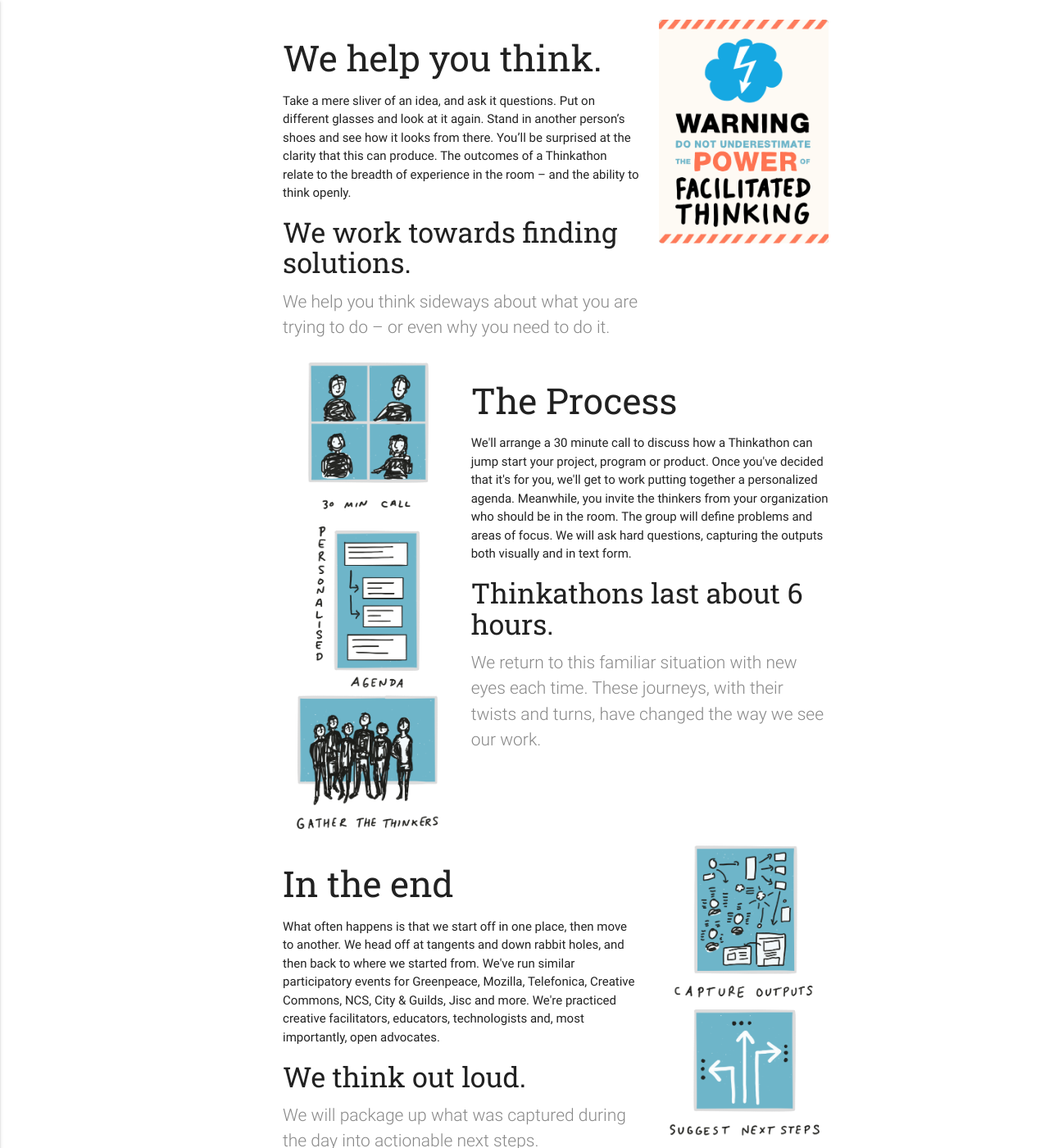
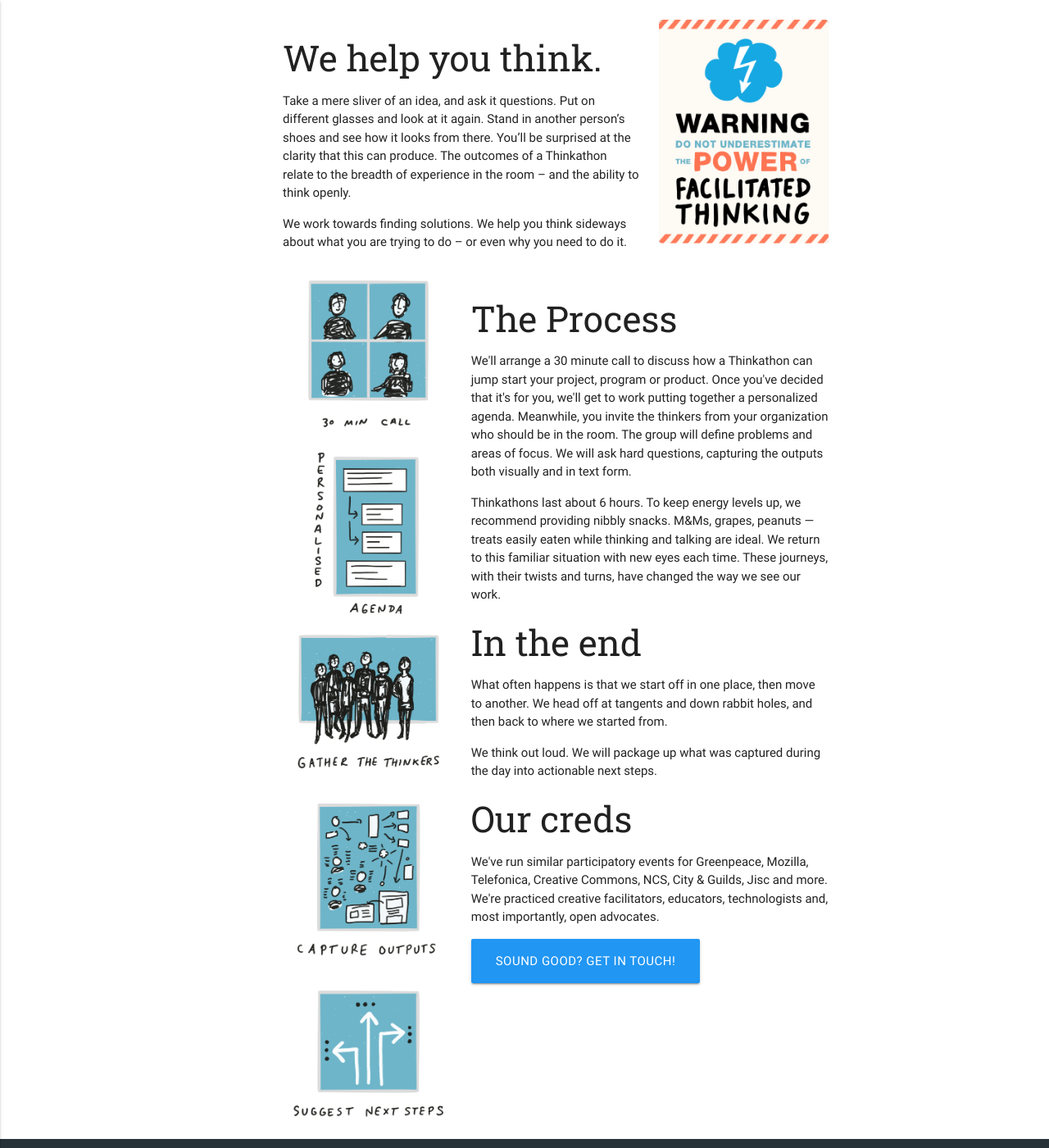
Before and after one commit to weareopen/staging, a Jekyll site: the page built from thinkathon.md, in a window 1280 px wide and 1400 px high, scrolled down 192 px. Shown: the whole window at 82% size. Built offline with Jekyll 4.4.1, drawn with Linux system fonts in a browser that asks for light colours.

Commit message:
messing with thinkathon page

```diff
--- a/thinkathon.md
+++ b/thinkathon.md
@@ -9,40 +9,26 @@ heading: Behold the Thinkathon
     <div class="col s12 m6 l6 offset-l2">
     	<h3>We help you think.</h3>
 		<p>Take a mere sliver of an idea, and ask it questions. Put on different glasses and look at it again. Stand in another person’s shoes and see how it looks from there. You’ll be surprised at the clarity that this can produce. The outcomes of a Thinkathon relate to the breadth of experience in the room – and the ability to think openly.</p>
-		<h4>We work towards finding solutions.</h4>
-		<p class="entry-text">We help you think sideways about what you are trying to do – or even why you need to do it. </p>
+		<p>We work towards finding solutions. We help you think sideways about what you are trying to do – or even why you need to do it. </p>
 	</div>
 	<div class="col s12 m6 l3">
-		<img src="{{ "/" | relative_url }}assets/images/warning-thinkathon.png" class="responsive-img right" alt="do not under estimate the power of facilitated thinking"/>
+		<img src="{{ "/" | relative_url }}assets/images/warning-thinkathon.png" class="responsive-img" alt="do not under estimate the power of facilitated thinking"/>
 	</div>
 </div>
 
 <div class="row">
 	<div class="col s12 m6 l3 offset-l2">
-		<img src="{{ "/" | relative_url }}assets/images/thinkathon-process-01.png" class="responsive-img right" alt="amplify your voice"/>
+		<img src="{{ "/" | relative_url }}assets/images/thinkathon-process.png" class="responsive-img" alt="Have a call, set an agenda, gather the thinkers, capture outputs and suggest next steps"/>
 	</div>
     <div class="col s12 m6 l6">
     	<h3>The Process</h3>
 		<p>We'll arrange a 30 minute call to discuss how a Thinkathon can jump start your project, program or product. Once you've decided that it's for you, we'll get to work putting together a personalized agenda. Meanwhile, you invite the thinkers from your organization who should be in the room. The group will define problems and areas of focus. We will ask hard questions, capturing the outputs both visually and in text form. </p>
-		<h4>Thinkathons last about 6 hours.</h4>
-		<p class="entry-text">We return to this familiar situation with new eyes each time. These journeys, with their twists and turns, have changed the way we see our work.</p>
-	</div>
+		<p>Thinkathons last about 6 hours. To keep energy levels up, we recommend providing nibbly snacks. M&Ms, grapes, peanuts — treats  easily eaten while thinking and talking are ideal. We return to this familiar situation with new eyes each time. These journeys, with their twists and turns, have changed the way we see our work.</p>
+    	<h3>In the end</h3>
+		<p>What often happens is that we start off in one place, then move to another. We head off at tangents and down rabbit holes, and then back to where we started from.</p>
+		<p>We think out loud. We will package up what was captured during the day into actionable next steps.</p>
+		<h3>Our creds</h3>
+		<p>We've run similar participatory events for Greenpeace, Mozilla, Telefonica, Creative Commons, NCS, City & Guilds, Jisc and more. We're practiced creative facilitators, educators, technologists and, most importantly, open advocates.</p>
+		<p><a href="{{ "/" | relative_url }}/contact/" class="btn-large waves-effect waves-light blue">Sound good? Get in touch!</a></p>
+		</div>
 </div>
-
-<div class="row">
-    <div class="col s12 m6 l6 offset-l2">
-    	<h3>In the end</h3>
-		<p>What often happens is that we start off in one place, then move to another. We head off at tangents and down rabbit holes, and then back to where we started from. We've run similar participatory events for Greenpeace, Mozilla, Telefonica, Creative Commons, NCS, City & Guilds, Jisc and more. We're practiced creative facilitators, educators, technologists and, most importantly, open advocates.</p>
-		<h4>We think out loud.</h4>
-		<p class="entry-text">We will package up what was captured during the day into actionable next steps.</p>
-	</div>
-	<div class="col s12 m6 l3">
-		<img src="{{ "/" | relative_url }}assets/images/thinkathon-process-02.png" class="responsive-img right" alt="be part of a community"/>
-	</div>
-</div>
-
-<div class="row">
-	<div class="col s12 m12 l12 center">
-		<a href="{{ "/" | relative_url }}/contact/" class="btn-large waves-effect waves-light blue">Sound good? Get in touch!</a>
-	</div>
-</div>
```
Also changed, not shown: assets/images/thinkathon-process.png (added), 1 other file.
